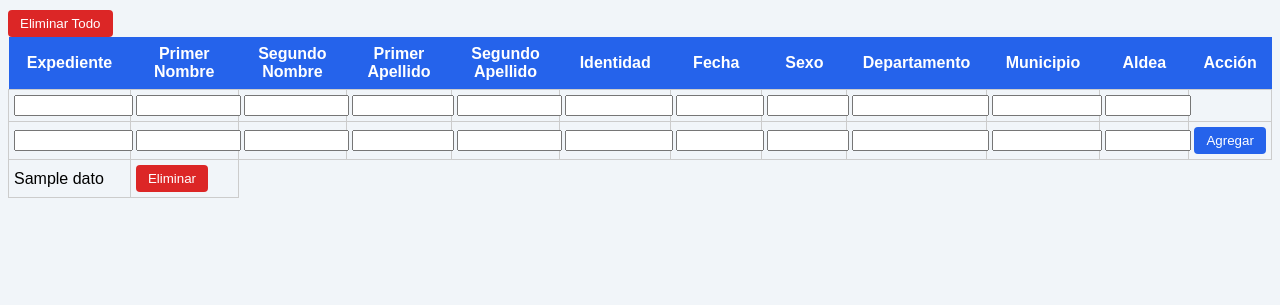
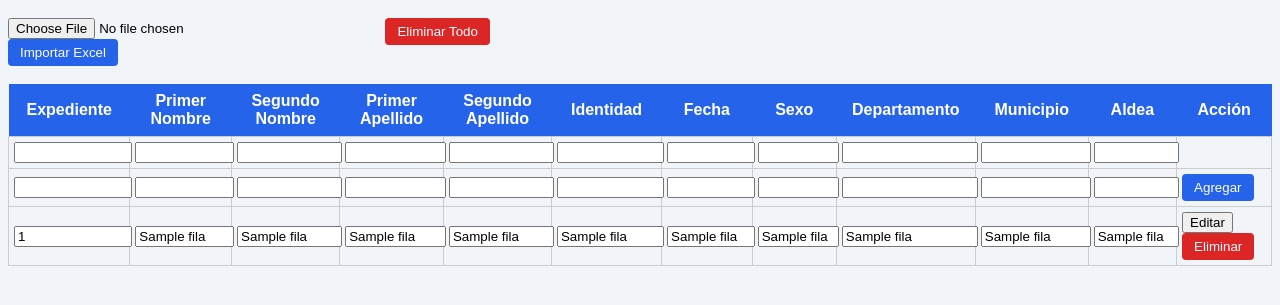
Before and after one commit to smilaencarnacion-svg/sistema-smi-le, a Flask app: template templates/dashboard.html in a window 1280 px wide. Shown: the part 78-383 px from the top of the page. Run offline with Flask 3, Linux system fonts and the light colour scheme; the template is opened without the code that fills it: most values are stand-ins (such as "Sample title", 1, 10 or a date in 2020).

Commit message:
editar sin borrar + mantener todo

```diff
--- a/app.py
+++ b/app.py
@@ -1,9 +1,9 @@
 from flask import Flask, render_template, request, redirect, session
+import pandas as pd
 
 app = Flask(__name__)
 app.secret_key = "clave123"
 
-# almacenamiento temporal
 data = []
 
 # LOGIN
@@ -48,6 +48,25 @@ def agregar():
     data.append(fila)
     return redirect('/panel')
 
+# EDITAR
+@app.route('/editar/<int:id>', methods=['POST'])
+def editar(id):
+    if 0 <= id < len(data):
+        data[id] = [
+            request.form['expediente'],
+            request.form['p1'],
+            request.form['p2'],
+            request.form['a1'],
+            request.form['a2'],
+            request.form['identidad'],
+            request.form['fecha'],
+            request.form['sexo'],
+            request.form['departamento'],
+            request.form['municipio'],
+            request.form['aldea']
+        ]
+    return redirect('/panel')
+
 # ELIMINAR UNO
 @app.route('/eliminar/<int:id>')
 def eliminar(id):
@@ -61,5 +80,16 @@ def eliminar_todo():
     data.clear()
     return redirect('/panel')
 
+# IMPORTAR EXCEL
+@app.route('/importar', methods=['POST'])
+def importar():
+    archivo = request.files['archivo']
+    df = pd.read_excel(archivo)
+
+    for _, row in df.iterrows():
+        data.append(list(row))
+
+    return redirect('/panel')
+
 if __name__ == '__main__':
     app.run(debug=True)
--- a/templates/dashboard.html
+++ b/templates/dashboard.html
@@ -4,29 +4,21 @@
 <title>SMI-LE</title>
 
 <style>
-
 body{
     font-family:Arial;
     background:#f1f5f9;
 }
 
-/* HEADER */
 .header{
     display:flex;
     align-items:center;
     gap:15px;
-    margin-bottom:10px;
 }
 
 .header img{
     width:70px;
 }
 
-h2{
-    margin:0;
-}
-
-/* BOTONES */
 .btn{
     background:#2563eb;
     color:white;
@@ -40,7 +32,6 @@ h2{
     background:#dc2626;
 }
 
-/* TABLA */
 table{
     width:100%;
     border-collapse:collapse;
@@ -60,7 +51,6 @@ td{
 input{
     width:100%;
 }
-
 </style>
 
 <script>
@@ -85,6 +75,21 @@ function filtrar(){
         fila.style.display = mostrar ? "" : "none";
     });
 }
+
+function editarFila(btn){
+    let fila = btn.closest("tr");
+    let inputs = fila.querySelectorAll("input");
+
+    inputs.forEach(i => i.removeAttribute("readonly"));
+
+    btn.style.display = "none";
+    fila.querySelector(".guardar").style.display = "inline";
+    fila.querySelector(".cancelar").style.display = "inline";
+}
+
+function cancelar(){
+    location.reload();
+}
 </script>
 
 </head>
@@ -96,9 +101,22 @@ function filtrar(){
     <h2>BASE DE DATOS SMI-LE</h2>
 </div>
 
-<a href="/eliminar_todo">
-<button class="btn danger">Eliminar Todo</button>
+<br>
+
+<div style="display:flex; gap:10px;">
+
+<form action="/importar" method="POST" enctype="multipart/form-data">
+    <input type="file" name="archivo">
+    <button class="btn">Importar Excel</button>
+</form>
+
+<a href="/eliminar_todo" onclick="return confirm('¿Eliminar todo?')">
+    <button class="btn danger">Eliminar Todo</button>
 </a>
+
+</div>
+
+<br>
 
 <table id="tabla">
 
@@ -151,14 +169,31 @@ function filtrar(){
 
 {% for fila in data %}
 <tr>
-{% for dato in fila %}
-<td>{{dato}}</td>
-{% endfor %}
+<form action="/editar/{{loop.index0}}" method="POST">
+
+<td><input name="expediente" value="{{fila[0]}}" readonly></td>
+<td><input name="p1" value="{{fila[1]}}" readonly></td>
+<td><input name="p2" value="{{fila[2]}}" readonly></td>
+<td><input name="a1" value="{{fila[3]}}" readonly></td>
+<td><input name="a2" value="{{fila[4]}}" readonly></td>
+<td><input name="identidad" value="{{fila[5]}}" readonly></td>
+<td><input name="fecha" value="{{fila[6]}}" readonly></td>
+<td><input name="sexo" value="{{fila[7]}}" readonly></td>
+<td><input name="departamento" value="{{fila[8]}}" readonly></td>
+<td><input name="municipio" value="{{fila[9]}}" readonly></td>
+<td><input name="aldea" value="{{fila[10]}}" readonly></td>
+
 <td>
+<button type="button" onclick="editarFila(this)">Editar</button>
+<button type="submit" class="guardar" style="display:none;">Guardar</button>
+<button type="button" class="cancelar" onclick="cancelar()" style="display:none;">Cancelar</button>
+
 <a href="/eliminar/{{loop.index0}}">
-<button class="btn danger">Eliminar</button>
+<button type="button" class="btn danger">Eliminar</button>
 </a>
 </td>
+
+</form>
 </tr>
 {% endfor %}
 
```
